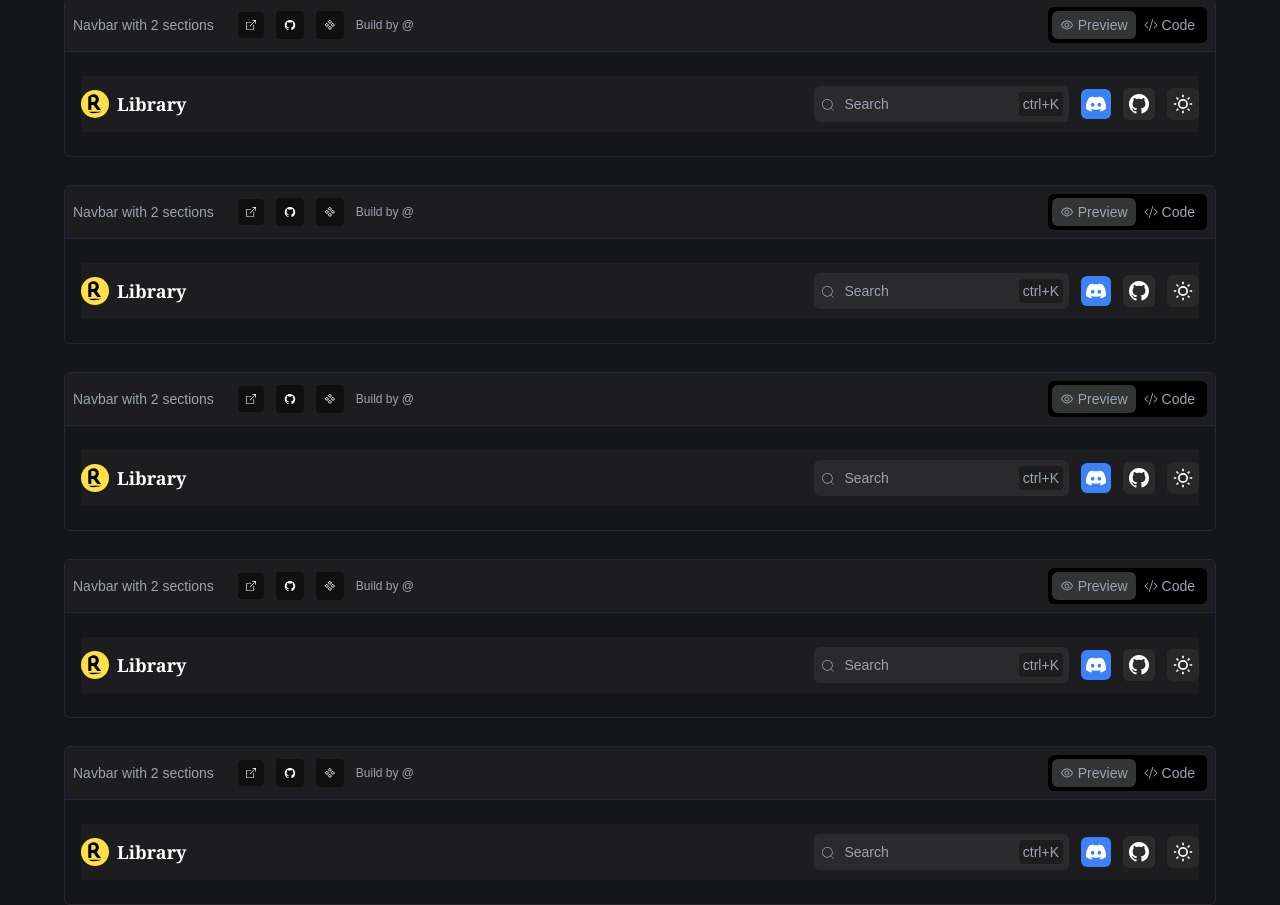
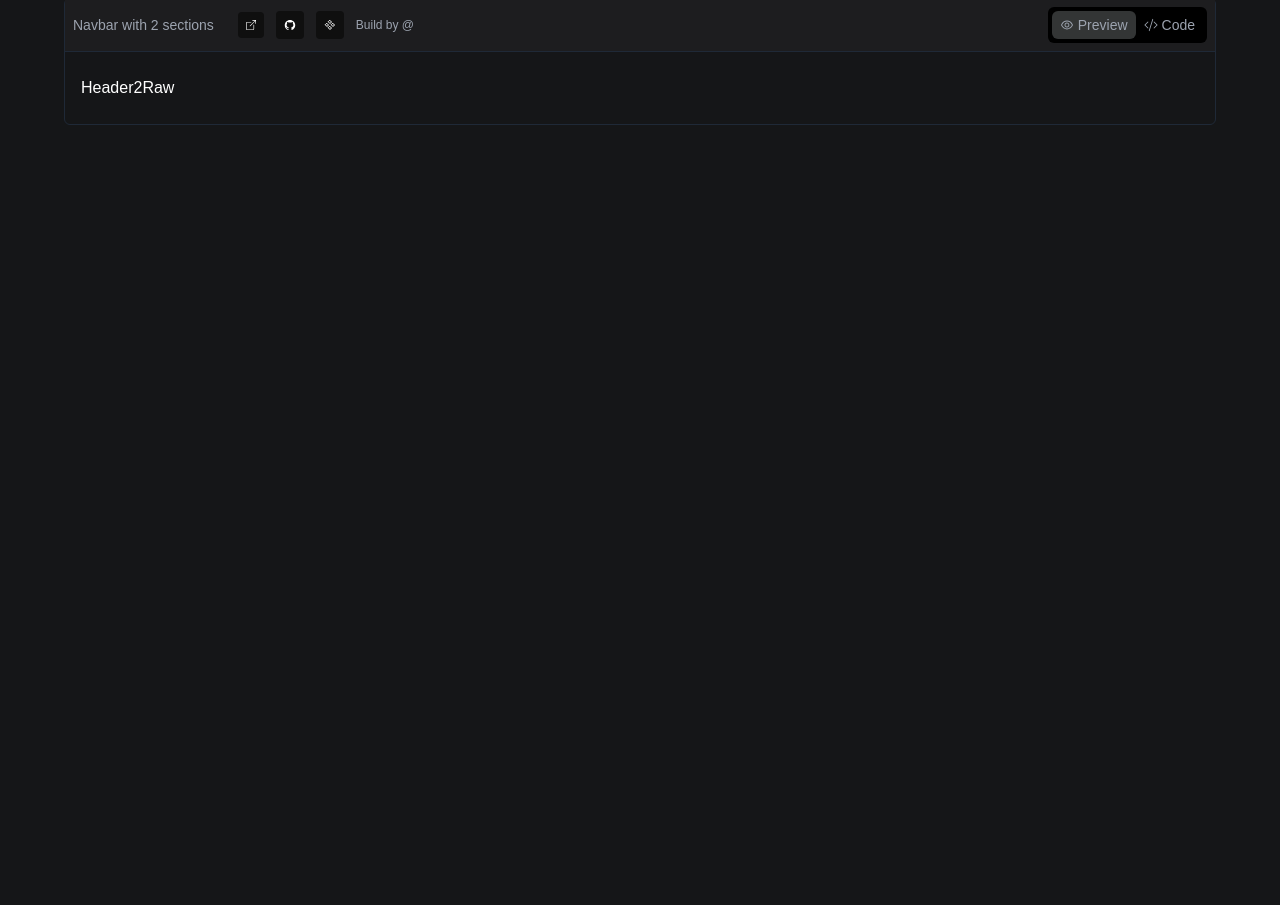
Before and after one commit to al-Reza89/scalable-architecture, a Next.js app: page /category/headers in a window 1280 px wide. Shown: the part 393-1298 px from the top of the page. After the commit the page ends 800 px from the top, so only its background shows below. Built offline with nearby package versions, Linux system fonts and the light colour scheme.

Commit message:
refactor: rawcode and rawcss added

```diff
--- /dev/null
+++ b/src/components/AllHeaders/Header1/Header1Raw.module.css
@@ -0,0 +1,4 @@
+.container {
+  display: flex;
+  justify-content: center;
+}
--- /dev/null
+++ b/src/components/AllHeaders/Header1/Header1Raw.tsx
@@ -0,0 +1,10 @@
+import React from 'react';
+import styles from './Header1Raw.module.css';
+
+export interface IHeader1Raw {}
+
+const Header1Raw: React.FC<IHeader1Raw> = () => {
+  return <div className={styles.container}>Header1Raw</div>;
+};
+
+export default Header1Raw;
--- a/src/components/AllHeaders/Header1/Header1Text.ts
+++ b/src/components/AllHeaders/Header1/Header1Text.ts
@@ -1,4 +1,4 @@
-export const text1: string = `
+export const Code: string = `
 import { useState } from 'react';
 import { BsGithub } from 'react-icons/bs';
 import { CiSearch } from 'react-icons/ci';
@@ -107,3 +107,23 @@ const Headers1 = () => {
 
 export default Headers1;
 `;
+
+export const RawCode: string = `
+import React from 'react';
+import styles from './Header1Raw.module.css';
+
+export interface IHeader1Raw {}
+
+const Header1Raw: React.FC<IHeader1Raw> = () => {
+  return <div className={styles.container}>Header1Raw</div>;
+};
+
+export default Header1Raw;
+`;
+
+export const RawCss: string = `
+.container {
+  display: flex;
+  justify-content: center;
+}
+`;
--- /dev/null
+++ b/src/components/AllHeaders/Header2/Header2.tsx
@@ -0,0 +1,9 @@
+import React from 'react';
+
+export interface IHeader2 {}
+
+const Header2: React.FC<IHeader2> = () => {
+  return <div>Header2Raw</div>;
+};
+
+export default Header2;
--- /dev/null
+++ b/src/components/AllHeaders/Header2/Header2Raw.tsx
@@ -0,0 +1,10 @@
+import React from 'react';
+import styles from './Header2Raw.module.css';
+
+export interface IHeader2Raw {}
+
+const Header2Raw: React.FC<IHeader2Raw> = () => {
+  return <div className={styles.container}>Header2Raw</div>;
+};
+
+export default Header2Raw;
--- /dev/null
+++ b/src/components/AllHeaders/Header2/Header2Text.ts
@@ -0,0 +1,17 @@
+export const Code2: string = `
+import React from 'react';
+
+export interface IHeader2Raw {}
+
+const Header2Raw: React.FC<IHeader2Raw> = () => {
+  return <div>Header2Raw</div>;
+};
+
+export default Header2Raw;
+`;
+
+export const RawCode2: string = `
+`;
+
+export const RawCss2: string = `
+`;
--- a/src/components/ApplicationUi/AllNavbars.tsx
+++ b/src/components/ApplicationUi/AllNavbars.tsx
@@ -1,16 +1,23 @@
 import { AiOutlineArrowLeft } from 'react-icons/ai';
-import { text1 } from '../AllHeaders/Header1/Header1Text';
+import { Code, RawCode, RawCss } from '../AllHeaders/Header1/Header1Text';
 import Headers1 from '../AllHeaders/Header1/Headers1';
+import Header2 from '../AllHeaders/Header2/Header2';
+import { Code2, RawCode2, RawCss2 } from '../AllHeaders/Header2/Header2Text';
 import ShowNavbar from './ShowNavbar';
 
 const componentsObjects = {
-  components1: { component: <Headers1 />, text: text1 },
-  compnents2: { component: <Headers1 />, text: text1 },
-  compnents3: { component: <Headers1 />, text: text1 },
-  compnents4: { component: <Headers1 />, text: text1 },
-  compnents5: { component: <Headers1 />, text: text1 },
-  compnents6: { component: <Headers1 />, text: text1 },
-  compnents7: { component: <Headers1 />, text: text1 },
+  components1: {
+    component: <Headers1 />,
+    code: Code,
+    RawCode: RawCode,
+    RawCss: RawCss,
+  },
+  components2: {
+    component: <Header2 />,
+    code: Code2,
+    RawCode: RawCode2,
+    RawCss: RawCss2,
+  },
 };
 
 const AllNavbars = () => {
@@ -26,8 +33,14 @@ const AllNavbars = () => {
         </span>
         <div>
           {Object.entries(componentsObjects).map(
-            ([key, { component, text }]) => (
-              <ShowNavbar key={key} component={component} text={text} />
+            ([key, { component, code, RawCode, RawCss }]) => (
+              <ShowNavbar
+                key={key}
+                component={component}
+                code={code}
+                RawCode={RawCode}
+                RawCss={RawCss}
+              />
             )
           )}
         </div>
--- a/src/components/ApplicationUi/ShowCode.tsx
+++ b/src/components/ApplicationUi/ShowCode.tsx
@@ -3,14 +3,19 @@ import React, { useState } from 'react';
 // import { dark } from 'react-syntax-highlighter/dist/esm/styles/prism';
 
 export interface IShowCode {
-  text: string;
+  code: string;
+  RawCode: string;
+  RawCss: string;
 }
 
-const ShowCode: React.FC<IShowCode> = ({ text }) => {
+const ShowCode: React.FC<IShowCode> = ({ code, RawCode, RawCss }) => {
   const [isCopied, setIsCopied] = useState(false);
 
+  console.log(RawCode);
+  console.log(RawCss);
+
   const handleCopyClick = () => {
-    navigator.clipboard.writeText(text);
+    navigator.clipboard.writeText(code);
     setIsCopied(true);
 
     setTimeout(() => {
@@ -27,13 +32,13 @@ const ShowCode: React.FC<IShowCode> = ({ text }) => {
       </div>
       {/*
       <SyntaxHighlighter language="javascript" style={dark}>
-        {text}
+        {code}
       </SyntaxHighlighter> */}
       <pre
         style={{ whiteSpace: 'pre-wrap' }}
         className="text-sm text-gray-300 "
       >
-        {text}
+        {code}
       </pre>
     </div>
   );
--- a/src/components/ApplicationUi/ShowNavbar.tsx
+++ b/src/components/ApplicationUi/ShowNavbar.tsx
@@ -13,14 +13,21 @@ const initialState = {
 
 export interface IShowNavbar {
   component: any;
-  text: string;
+  code: string;
+  RawCode: string;
+  RawCss: string;
 }
 
-const ShowNavbar: React.FC<IShowNavbar> = ({ component, text }) => {
+const ShowNavbar: React.FC<IShowNavbar> = ({
+  component,
+  code,
+  RawCode,
+  RawCss,
+}) => {
   const [state, dispatch] = useReducer(reducer, initialState);
 
   // console.log({ component: component.type });
-  console.log({ text: text });
+  // console.log({ code: code });
 
   // console.log(state.codeButton);
 
@@ -96,7 +103,7 @@ const ShowNavbar: React.FC<IShowNavbar> = ({ component, text }) => {
           {state.previewButton ? (
             <ReflexCard component={component} />
           ) : (
-            <ShowCode text={text} />
+            <ShowCode code={code} RawCode={RawCode} RawCss={RawCss} />
           )}
         </div>
       </div>
```
Also changed, not shown: src/components/AllHeaders/Header2/Header2Raw.module.css (added).
